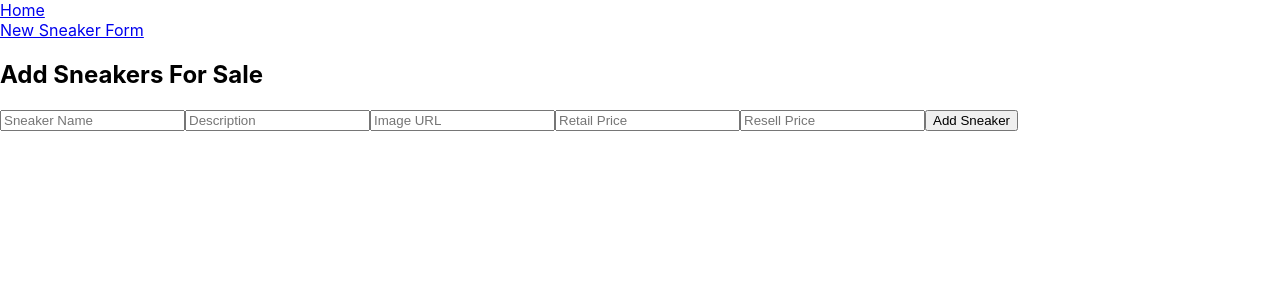
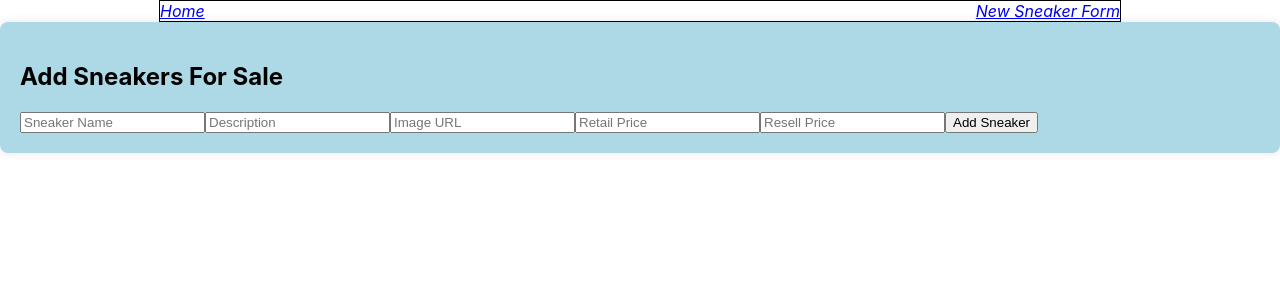
Before and after one commit to NandoD95/SneakerKings, a React (Create React App) app: page /NewSneakerForm in a window 1280 px wide. Shown: the top 300 px of the page. Built offline with nearby package versions, Linux system fonts and the light colour scheme.

Commit message:
working on css

```diff
--- a/src/App.css
+++ b/src/App.css
@@ -1,38 +1,21 @@
-.App {
-  text-align: center;
+.navbar{
+  border: 1px solid black;
+  display:flex;
+  justify-content: space-between;
+  width: 75%;
+  margin: 0 auto;
+  font-style: italic;
 }
 
-.App-logo {
-  height: 40vmin;
-  pointer-events: none;
+#header h1{
+  font-size: 3.5rem;
+  width: 50%;
+  margin: 0 auto;
 }
 
-@media (prefers-reduced-motion: no-preference) {
-  .App-logo {
-    animation: App-logo-spin infinite 20s linear;
-  }
+.add-sneaker{
+  background-color: lightblue;
+  padding: 20px;
+  border-radius: 8px;
+  box-shadow: 0 0 10px rgba(0, 0, 0, 0.1);
 }
-
-.App-header {
-  background-color: #282c34;
-  min-height: 100vh;
-  display: flex;
-  flex-direction: column;
-  align-items: center;
-  justify-content: center;
-  font-size: calc(10px + 2vmin);
-  color: white;
-}
-
-.App-link {
-  color: #61dafb;
-}
-
-@keyframes App-logo-spin {
-  from {
-    transform: rotate(0deg);
-  }
-  to {
-    transform: rotate(360deg);
-  }
-}
--- a/src/component/App.js
+++ b/src/component/App.js
@@ -1,5 +1,5 @@
 import React from "react"
-// import './App.css';
+import '../App.css'
 // import Header from "./Header"
 // import SneakerPage from "./SneakerPage";
 import NavBar from "./NavBar";
--- a/src/component/Header.js
+++ b/src/component/Header.js
@@ -3,12 +3,11 @@ import SneakerPage from "./SneakerPage";
 
 function Header() {
   return (
-    <header>
+    <header id="header">
       <h1>
-        <span className="logo" role="img">
-        👟
-        </span>
-        Sneaker Kings👑
+        {/* <span className="logo" role="img"> */}
+        👟Sneaker Kings👑
+        {/* </span> */}
       </h1>
          <SneakerPage />
 
--- a/src/component/NavBar.js
+++ b/src/component/NavBar.js
@@ -2,6 +2,7 @@ import { NavLink } from "react-router-dom";
 
 function NavBar() {
     return (
+        <div id="navbar-container">
         <nav className="navbar">
             <NavLink to='/'>Home</NavLink>
             <div>
@@ -9,6 +10,7 @@ function NavBar() {
             {/* <div><NavLink to='/SneakerCard'>Sneaker Card </NavLink></div> */}
             </div>
         </nav>
+        </div>
     );
 };
 
```
